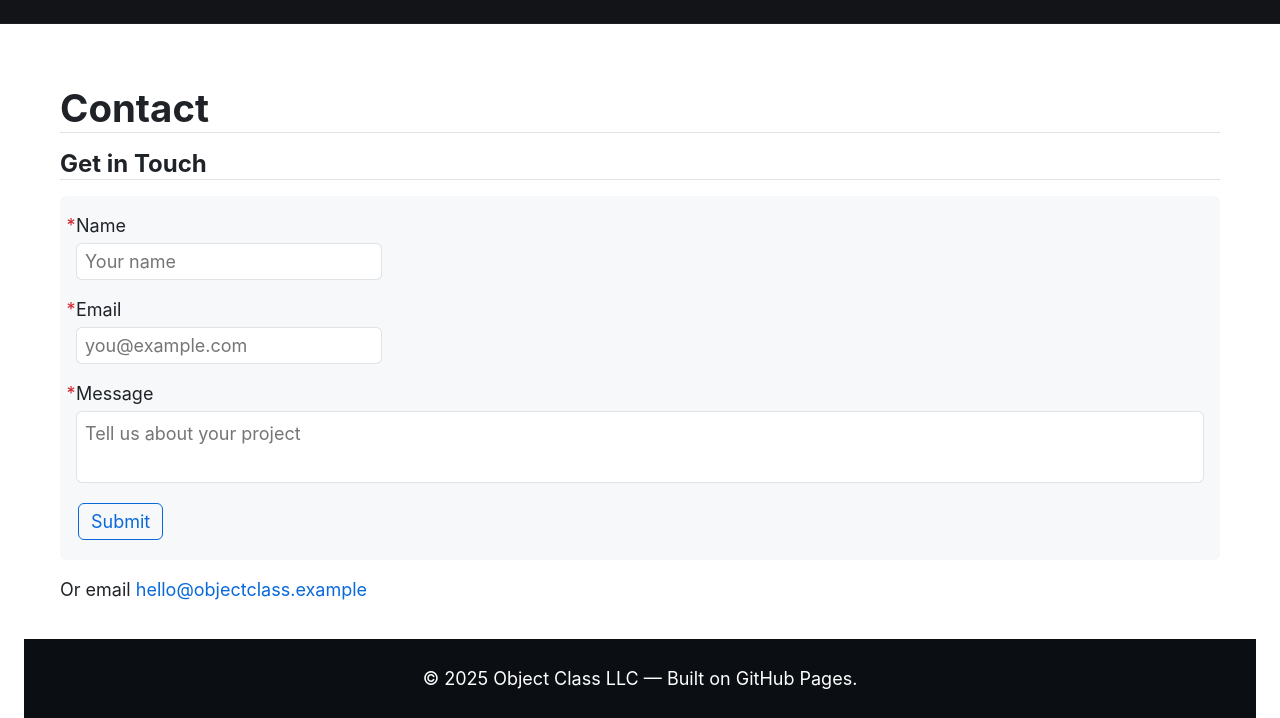
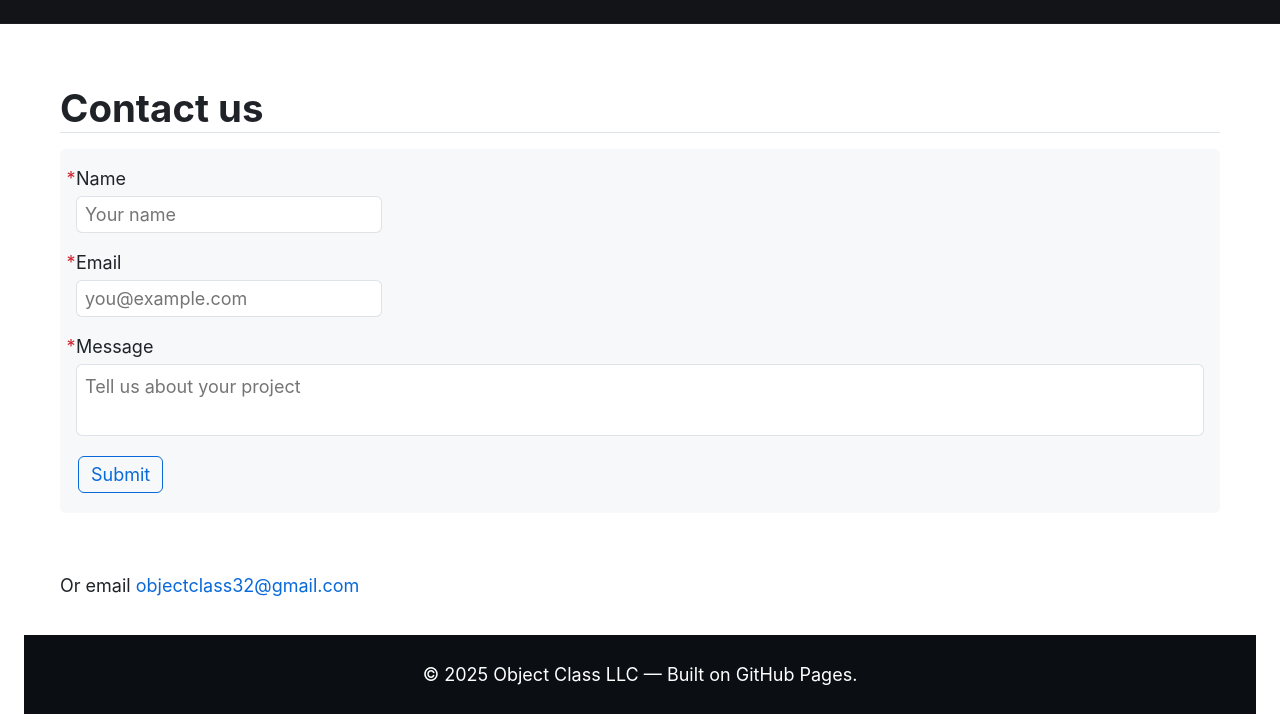
Before and after one commit to Mr-H/mr-h.github.io, a plain HTML site: page object-class-llc/contact.html in a window 1280 px wide. Shown: the part 149-867 px from the top of the page. Drawn offline with Linux system fonts and the light colour scheme.

Commit message:
chore(site): push latest contact form fixes

```diff
--- a/object-class-llc/contact.html
+++ b/object-class-llc/contact.html
@@ -29,10 +29,7 @@
 
   <main>
     <section class="container">
-      <h1>Contact</h1>
-
-      <h2>Get in Touch</h2>
-
+      <h1>Contact us</h1>
       <form id="contactForm" action="https://api.web3forms.com/submit" method="POST">
         <input type="hidden" name="access_key" value="f2e9eb41-ed60-420f-b08b-f896dd660fb7">
         <label>
@@ -86,7 +83,8 @@
         })();
       </script>
 
-      <p class="contact__or-email">Or email <a href="mailto:hello@objectclass.example">hello@objectclass.example</a></p>
+      <br>
+      <p class="contact__or-email">Or email <a href="mailto:objectclass32@gmail.com">objectclass32@gmail.com</a></p>
     </section>
   </main>
 
```
